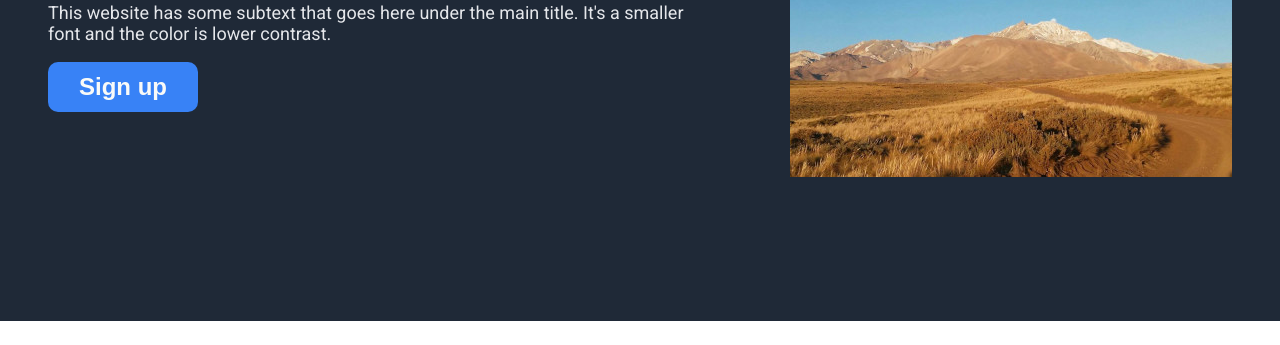
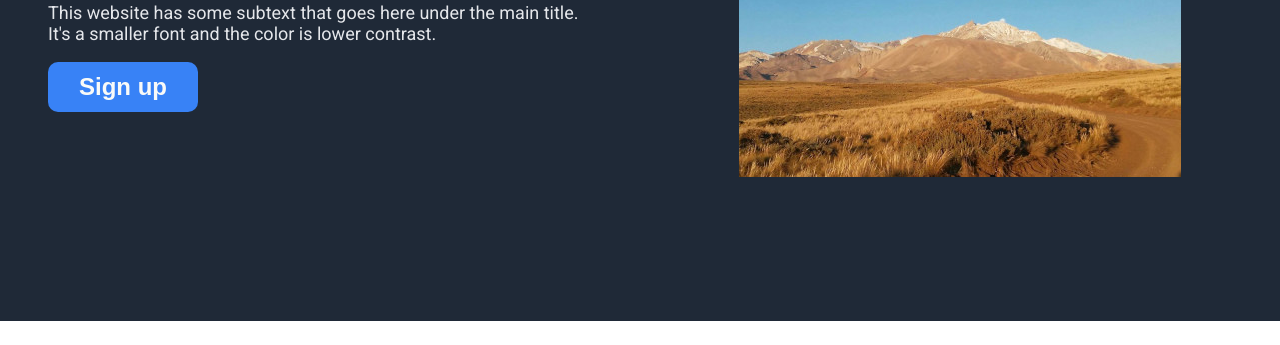
Before and after one commit to arjovr/odin-landing-page, a plain HTML site: page index.html in a window 1280 px wide. Shown: the part 270-615 px from the top of the page. Drawn offline with Linux system fonts and the light colour scheme.

Commit message:
better hero proportions

```diff
--- a/style.css
+++ b/style.css
@@ -88,7 +88,7 @@ header {
     display: flex;
     flex-direction: column;
     justify-content: start;
-    flex: 1;
+    flex: 1 1 40%;
 }
 
 .header-hero-right {
@@ -96,6 +96,7 @@ header {
     justify-content: center;
     align-items: center;
     color: #f9faf8;
+    flex: 1 0 40%;
 }
 
 .header-hero-left h3,
```
